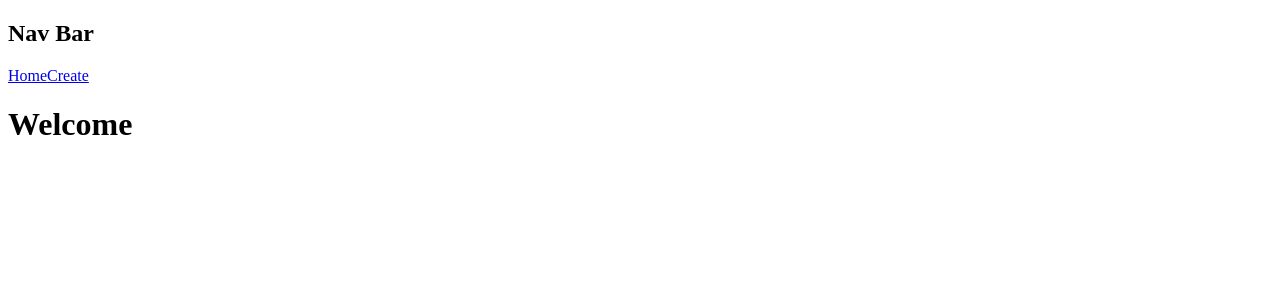
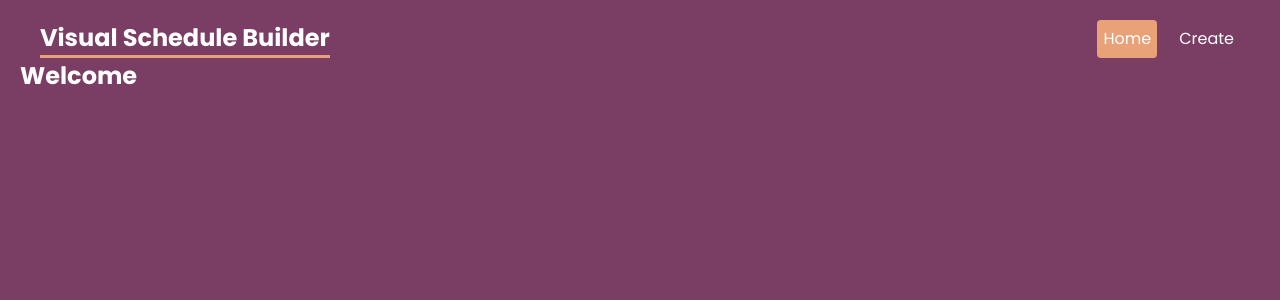
Before and after one commit to EvanDonica/Visual-Schedule-App, a React (Create React App) app: page / in a window 1280 px wide. Shown: the top 300 px of the page. Built offline with nearby package versions, Linux system fonts and the light colour scheme.

Commit message:
Added CSS

```diff
--- a/src/App.js
+++ b/src/App.js
@@ -2,14 +2,15 @@ import { BrowserRouter, Routes, Route, Link, NavLink } from "react-router-dom";
 
 import Home from './pages/Home';
 import Create from './pages/create'
+import './index.css';
 
 const App = () =>{
     return(
         <BrowserRouter>
         <header>
             <nav>
-                <h1>Nav Bar</h1>
-                <Link to="/">Home</Link>
+                <h1>Visual Schedule Builder</h1>
+                <NavLink to="/">Home</NavLink>
                 <NavLink to="/create">Create</NavLink>
             </nav>
         </header>
--- /dev/null
+++ b/src/index.css
@@ -0,0 +1,45 @@
+@import url('https://fonts.googleapis.com/css2?family=Poppins:wght@400;700&display-swap');
+
+:root{
+    --primary: #E9A178;
+    --secondary:#7A3E65;
+}
+
+body {
+    margin:0;
+    padding: 20px;
+    font-family: "Poppins";
+    background: var(--secondary)
+}
+
+* {
+    color:#fff;
+    margin:0;
+}
+
+p{
+    margin:20px 0;
+}
+
+header nav{
+    display: flex;
+    gap: 16px;
+    justify-content: end;
+    max-width: 1200px;
+    margin: 0 auto;
+}
+
+header nav h1{
+    margin-right: auto;
+    border-bottom: 3px solid var(--primary);
+}
+
+header nav a{
+    text-decoration: none;
+    padding: 6px;
+    border-radius:4px;
+}
+
+header nav a.active{
+    background: var(--primary);
+}
--- a/src/pages/Home.js
+++ b/src/pages/Home.js
@@ -1,7 +1,7 @@
 export default function Home(){
     return(
         <div className="home">
-            <h1>Welcome</h1>
+            <h2>Welcome</h2>
         </div>
     );
 }
```
